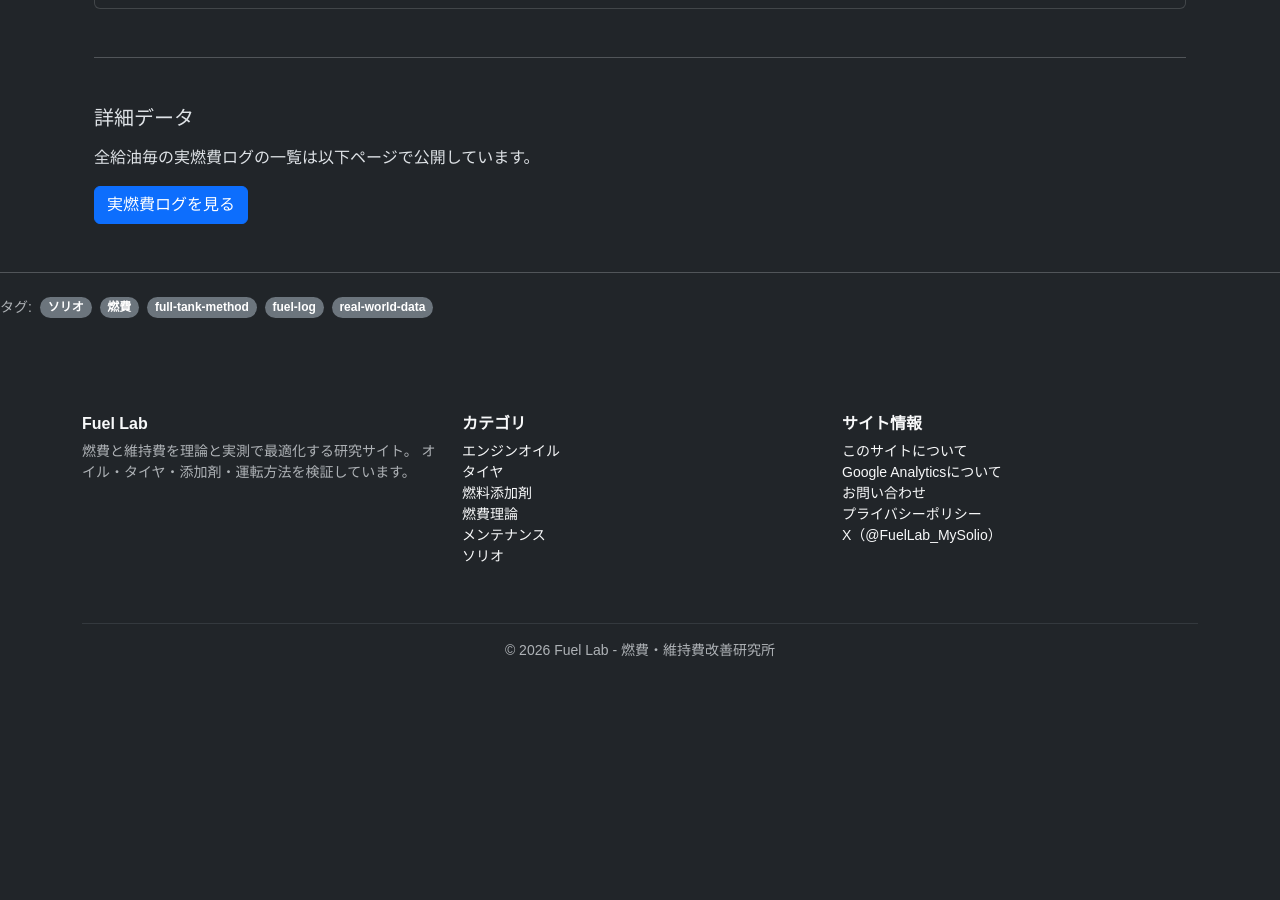
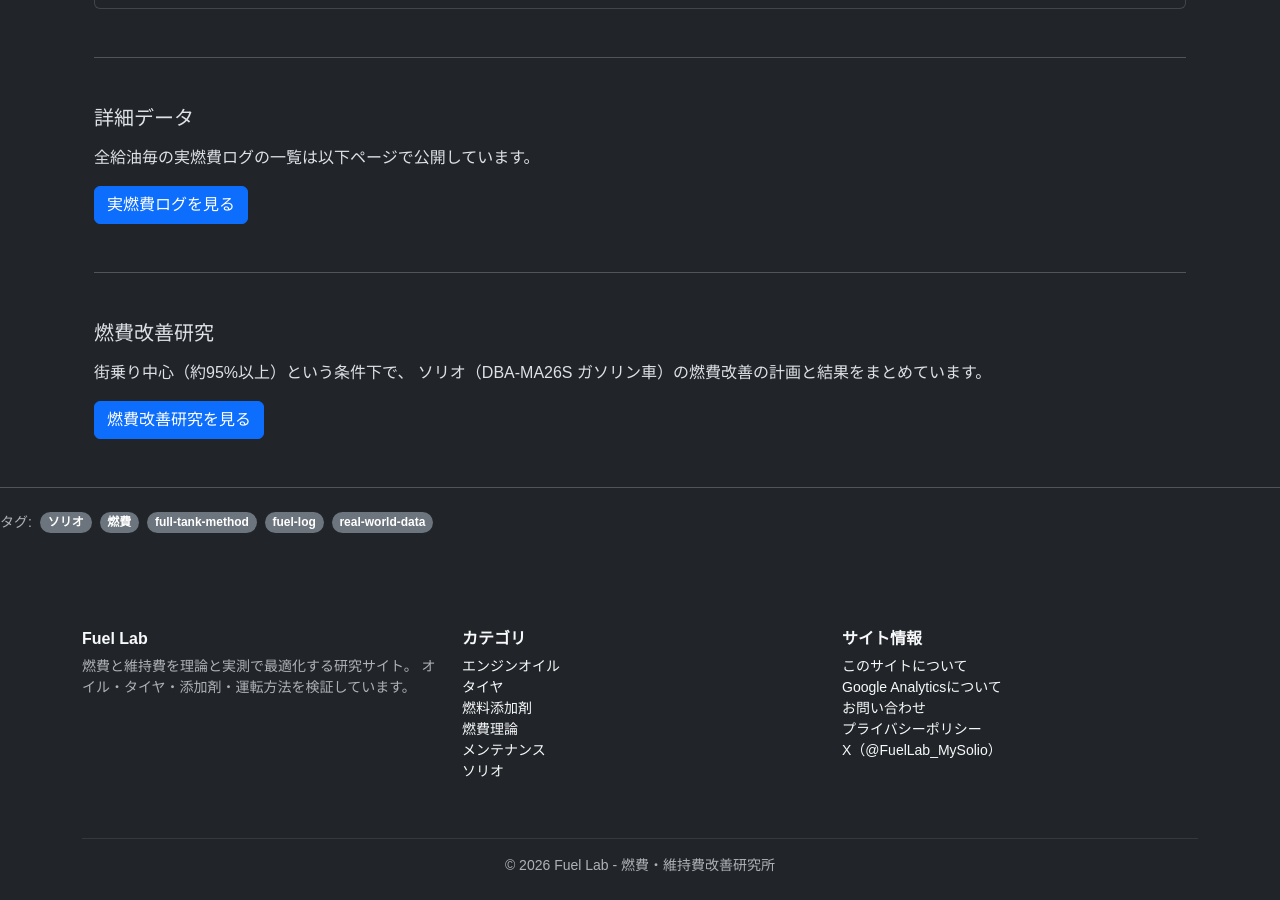
Before and after one commit to funyapar-org/fuel-lab, a Jekyll site: the page built from _solio/solio-fuel-summary.md, in a window 1280 px wide and 900 px high, scrolled down 1901 px. Built offline with Jekyll 4.4.1, drawn with Linux system fonts in a browser that asks for light colours; before the commit the page ends 2586 px from its top, so only the background shows below that.

Commit message:
solio-fuel-summary.md を更新

```diff
--- a/_solio/solio-fuel-summary.md
+++ b/_solio/solio-fuel-summary.md
@@ -210,6 +210,18 @@ date: 2026-02-26 21:00:00 +0900
     実燃費ログを見る
   </a>
 
+  <!-- 導線2 -->
+  <hr class="my-5">
+
+  <h2 class="h5 mb-3">燃費改善研究</h2>
+  <p>
+    街乗り中心（約95%以上）という条件下で、 ソリオ（DBA-MA26S ガソリン車）の燃費改善の計画と結果をまとめています。
+  </p>
+
+  <a href="{{ site.baseurl }}/solio/" class="btn btn-primary">
+    燃費改善研究を見る
+  </a>
+
   <script src="https://cdn.jsdelivr.net/npm/chart.js"></script>
 
   <script>
```
